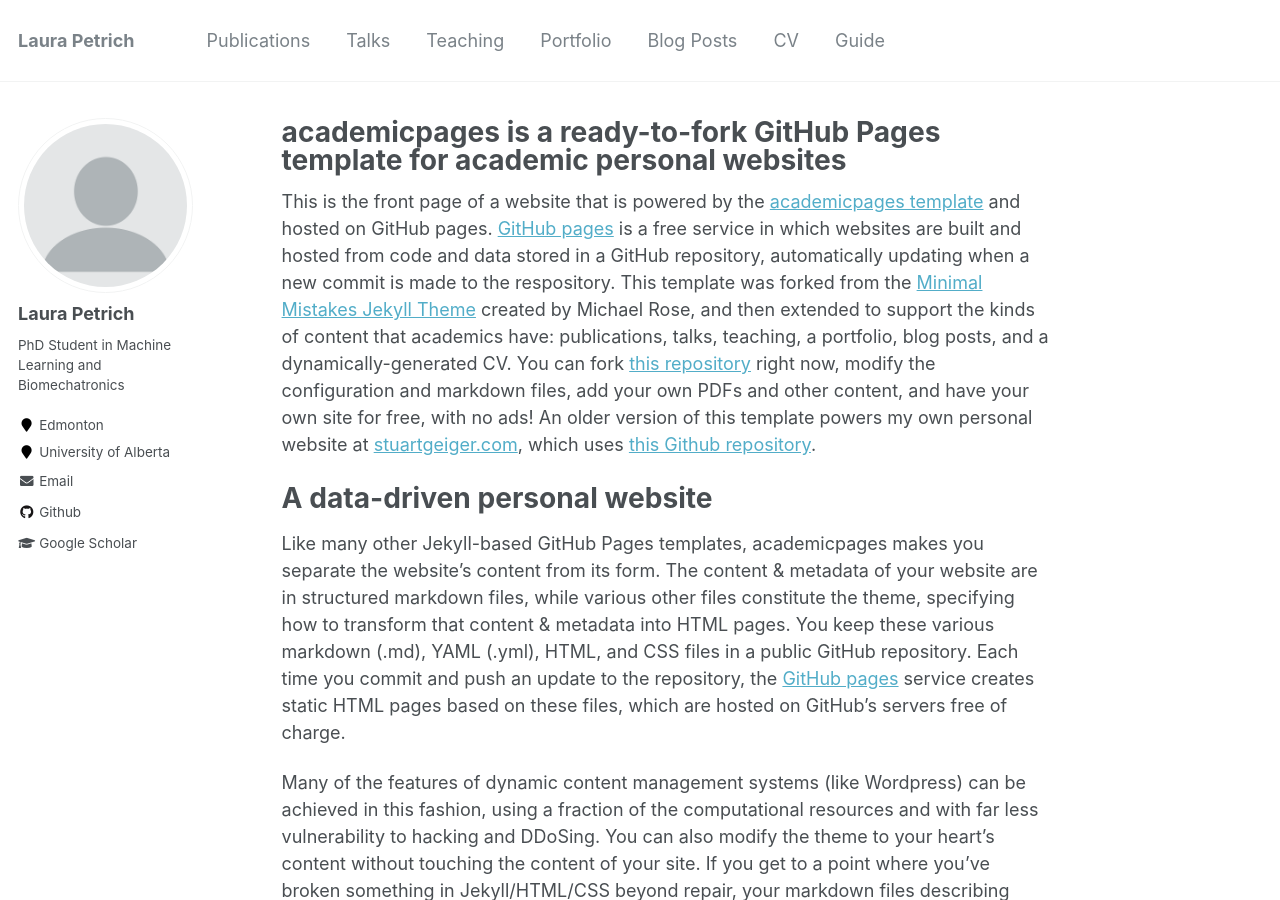
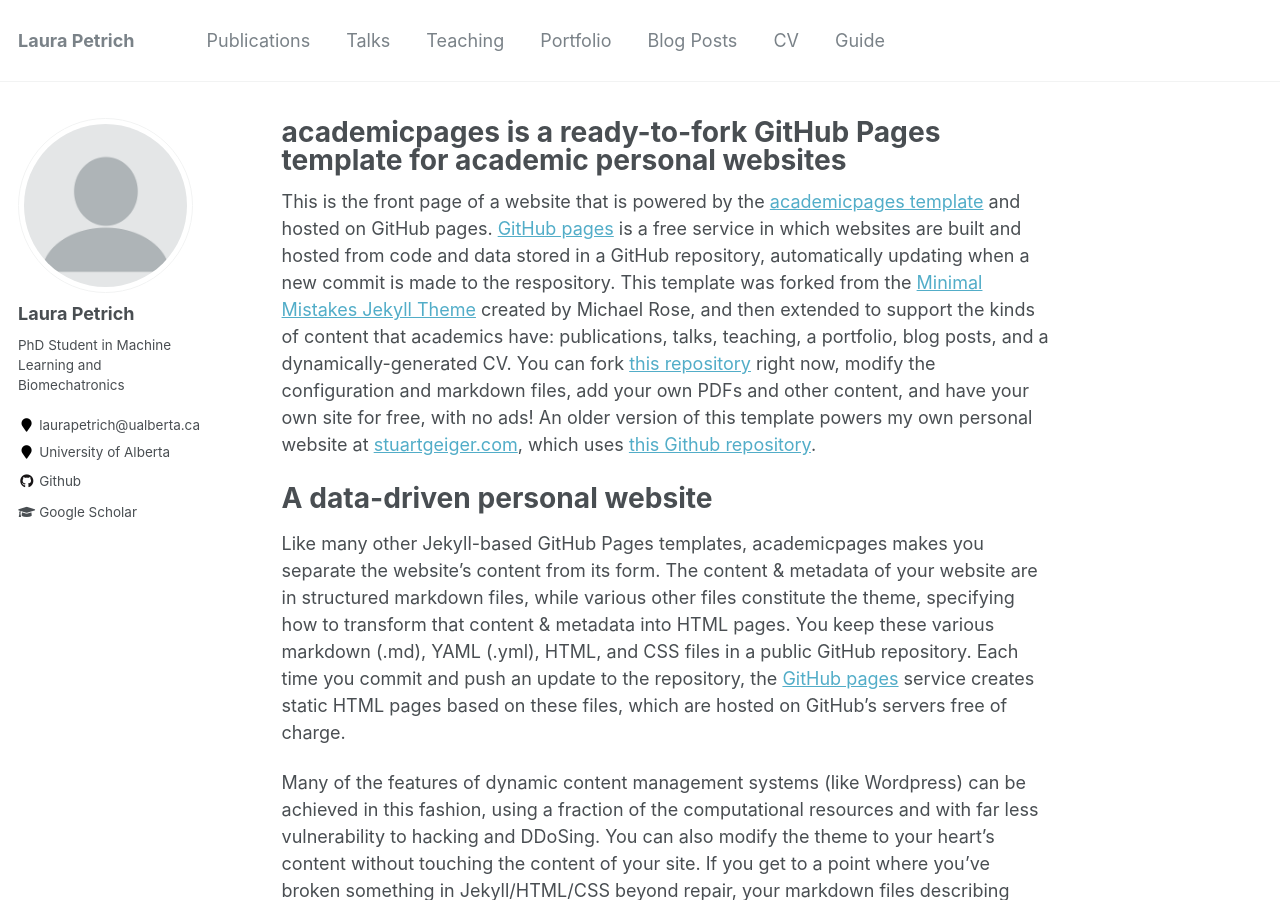
Before and after one commit to lpetrich/lpetrich.github.io, a Jekyll site: the page built from _pages/about.md, in a window 1280 px wide and 900 px high. Built offline with Jekyll 4.4.1, drawn with Linux system fonts in a browser that asks for light colours.

Commit message:
update email and location

```diff
--- a/_config.yml
+++ b/_config.yml
@@ -83,11 +83,11 @@ author:
   name             : "Laura Petrich"
   avatar           : "profile.png"
   bio              : "PhD Student in Machine Learning and Biomechatronics"
-  location         : "Edmonton"
+  location         : "laurapetrich@ualberta.ca"
   employer         : "University of Alberta"
   pubmed           : #"https://www.ncbi.nlm.nih.gov/pubmed/?term=john+snow"
   googlescholar    : "https://scholar.google.ca/citations?user=y3uln4wAAAAJ&hl=en&oi=sra"
-  email            : "laurapetrich@ualberta.ca"
+  email            : #"laurapetrich@ualberta.ca"
   researchgate     :  # example: "https://www.researchgate.net/profile/yourprofile"
   uri              :
   bitbucket        :
```
